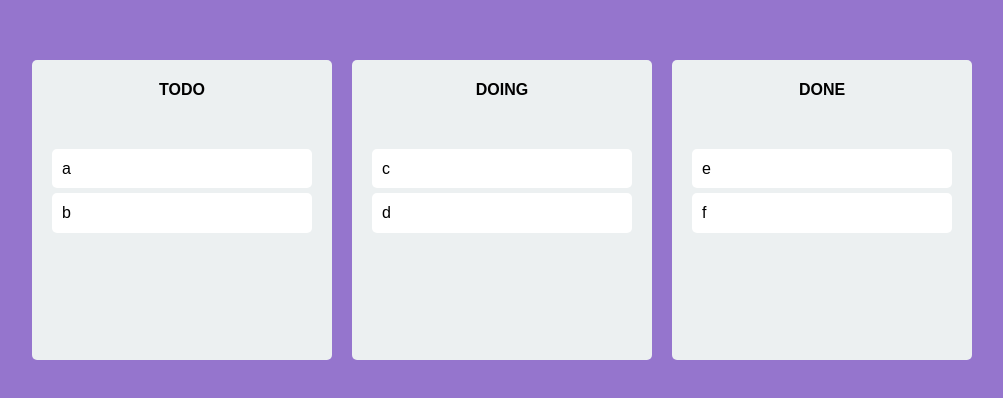
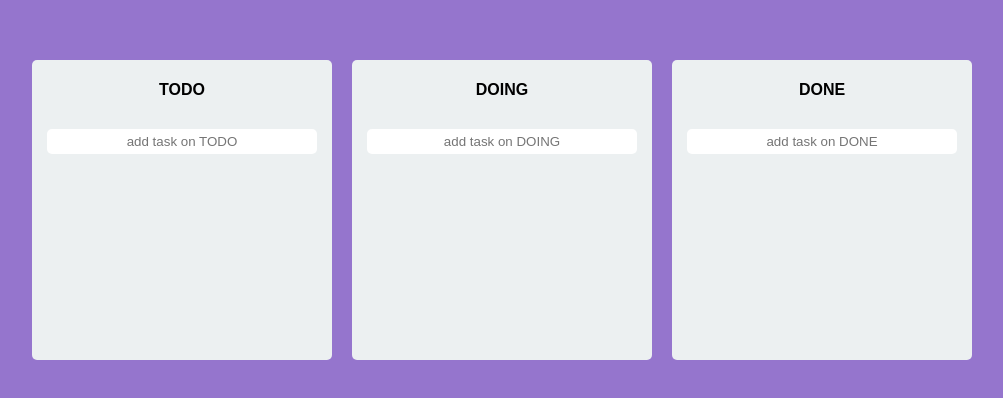
Before and after one commit to s0ojin/kanban-board, a React (Create React App) app: page / in a window 1280 px wide. Shown: the part 190-588 px from the top of the page, without its empty margins (138-1141 px from the left). Built offline with nearby package versions, Linux system fonts and the light colour scheme.

Commit message:
add todo

```diff
--- a/package.json
+++ b/package.json
@@ -14,6 +14,7 @@
     "react": "^18.1.0",
     "react-beautiful-dnd": "^13.1.0",
     "react-dom": "^18.1.0",
+    "react-hook-form": "^7.32.1",
     "react-scripts": "5.0.1",
     "recoil": "^0.7.3",
     "styled-components": "^5.3.5",
--- a/src/App.tsx
+++ b/src/App.tsx
@@ -26,13 +26,14 @@
 function App() {
   const [toDos, setToDos] = useRecoilState(toDoState);
   const onDragEnd = (info:DropResult) => {
-    const {destination, source, draggableId} = info;
+    const {destination, source} = info;
     if( !destination) return;
     if( destination.droppableId === source.droppableId )
     setToDos((allBoards)=>{
         const boardCopy = [...allBoards[source.droppableId]];
+        const taskObj = boardCopy[source.index];
         boardCopy.splice(source.index, 1);
-        boardCopy.splice(destination?.index, 0, draggableId);
+        boardCopy.splice(destination?.index, 0, taskObj);
         return {
           ...allBoards,
           [source.droppableId] : boardCopy
@@ -41,9 +42,10 @@
     if( destination.droppableId !== source.droppableId )
       setToDos((allBoards)=>{
         const sourceBoard = [...allBoards[source.droppableId]];
+        const taskObj = sourceBoard[source.index];
         const destinationBoard = [...allBoards[destination.droppableId]];
         sourceBoard.splice(source.index, 1);
-        destinationBoard.splice(destination.index, 0, draggableId)
+        destinationBoard.splice(destination.index, 0, taskObj)
         return {
           ...allBoards,
           [source.droppableId] : sourceBoard,
--- a/src/atoms.tsx
+++ b/src/atoms.tsx
@@ -1,15 +1,21 @@
 import { atom } from "recoil";
 
 
+
+export interface ITodo {
+  id: number;
+  text: string;
+}
+
 interface IToDoState {
-  [key: string] : string[];
+  [key: string] : ITodo[];
 }
 
 export const toDoState = atom<IToDoState>({
   key: "toDos",
   default: {
-    TODO: ["a", "b"],
-    DOING: ["c", "d"],
-    DONE: ["e", "f"]
+    TODO: [],
+    DOING: [],
+    DONE: []
   }
 })
--- a/src/components/Board.tsx
+++ b/src/components/Board.tsx
@@ -1,5 +1,8 @@
 import { Droppable } from "react-beautiful-dnd";
+import { useForm } from "react-hook-form";
+import { useSetRecoilState } from "recoil";
 import styled from "styled-components";
+import { ITodo, toDoState } from "../atoms";
 import DraggableCard from "./DraggableCard";
 
 const Wrapper = styled.div`
@@ -26,8 +29,21 @@
   padding: 20px;
 `;
 
+const Form = styled.form`
+  display: flex;
+  justify-content: center;
+  input {
+    width: 90%;
+    border: none;
+    border-radius: 5px;
+    padding: 5px;
+    text-align: center;
+
+  }
+`;
+
 interface IBoardProps {
-  toDos: string[];
+  toDos: ITodo[];
   boardId: string;
 }
 
@@ -36,10 +52,32 @@
   isDraggingFromThis: boolean;
 }
 
+interface IForm {
+  toDo: string;
+}
+
 function Board({toDos, boardId}:IBoardProps) {
+  const { register, setValue:setForm, handleSubmit } = useForm<IForm>();
+  const setTodos = useSetRecoilState(toDoState);
+  const onValid = ({toDo}:IForm) => {
+    const newTodo = {
+      id:Date.now(),
+      text:toDo
+    }
+    setTodos((allBoards) => {
+      return {
+        ...allBoards,
+        [boardId] : [...allBoards[boardId], newTodo]
+      }
+    })
+    setForm("toDo", "")
+  }
   return(
     <Wrapper>
       <Title>{boardId}</Title>
+      <Form onSubmit={handleSubmit(onValid)}>
+        <input {...register("toDo", {required:true})} type="text" placeholder={`add task on ${boardId}`} />
+      </Form>
       <Droppable droppableId={boardId}>
         {(provided, snapshot)=>
           <DroppableArea
@@ -49,7 +87,7 @@
             {...provided.droppableProps}
           >
               {toDos.map((toDo, index) => (
-                <DraggableCard key={toDo} toDo={toDo} index={index} />
+                <DraggableCard key={toDo.id} toDoId={toDo.id} toDoText={toDo.text} index={index} />
                 )
               )}
               {provided.placeholder}
--- a/src/components/DraggableCard.tsx
+++ b/src/components/DraggableCard.tsx
@@ -12,16 +12,17 @@
 `;
 
 interface IDraggableCardProps{
-  toDo: string;
+  toDoId: number;
+  toDoText: string;
   index:number;
 }
 
-function DraggableCard({toDo, index}:IDraggableCardProps) {
+function DraggableCard({toDoId, toDoText, index}:IDraggableCardProps) {
   return(
-    <Draggable key={toDo} draggableId={toDo} index={index}>
+    <Draggable key={toDoId} draggableId={toDoId + ""} index={index}>
       {(provided, snapshot)=>
         <Card isDragging={snapshot.isDragging} ref={provided.innerRef} {...provided.draggableProps} {...provided.dragHandleProps}>
-          {toDo}
+          {toDoText}
         </Card>}
     </Draggable>
   )
```
Also changed, not shown: 1 other file (tests, documents, lock files or other folders).
